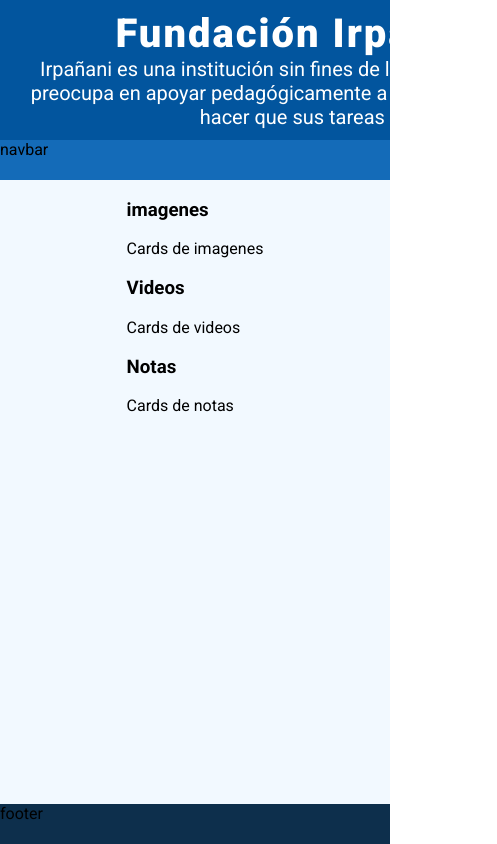
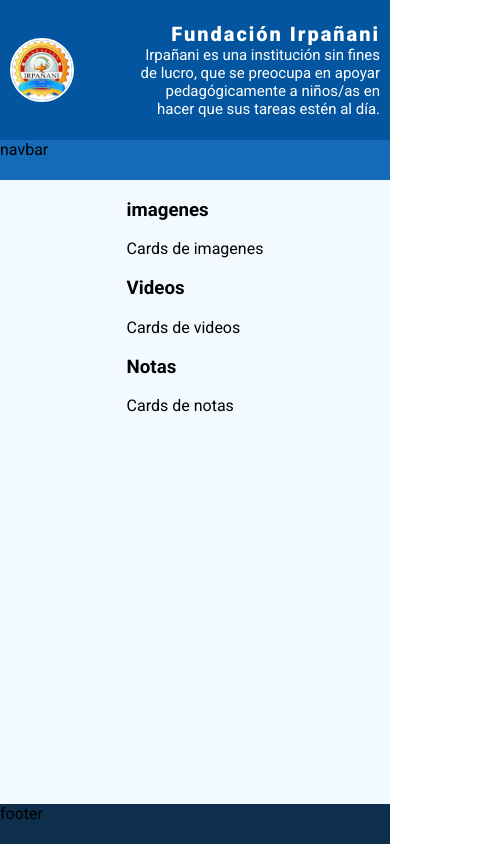
Before and after one commit to davigox/web-irpa, a plain HTML site: page public/index.html in a window 390 px wide. Shown: the whole page, 497 px wide, since content can reach past the window. Drawn offline with Linux system fonts and the light colour scheme.

Commit message:
Agregando media queries para pantallas de 600px para abajo

```diff
--- a/public/css/index.css
+++ b/public/css/index.css
@@ -23,6 +23,7 @@ body{
     width: 700px;
     display: flex;
     justify-content: space-between;
+    align-items: center;
 }
 .header__container--logo{
     width: 100px;
@@ -50,6 +51,22 @@ body{
     font-size: 20px;
     margin: 0;
 }
+@media only screen and (max-width: 600px) {
+    .header__container--logo{
+        width: 60px;
+        height: 60px;
+    }
+    .header__container__texto{
+        width: 250px;
+    }
+    .header__container__texto--titulo{
+        font-size: 20px;
+        letter-spacing: 2px;
+    }
+    .header__container__texto--parrafo{
+        font-size: 15px;
+    }
+}
 /* css navbar */
 
 .navbar{
```
